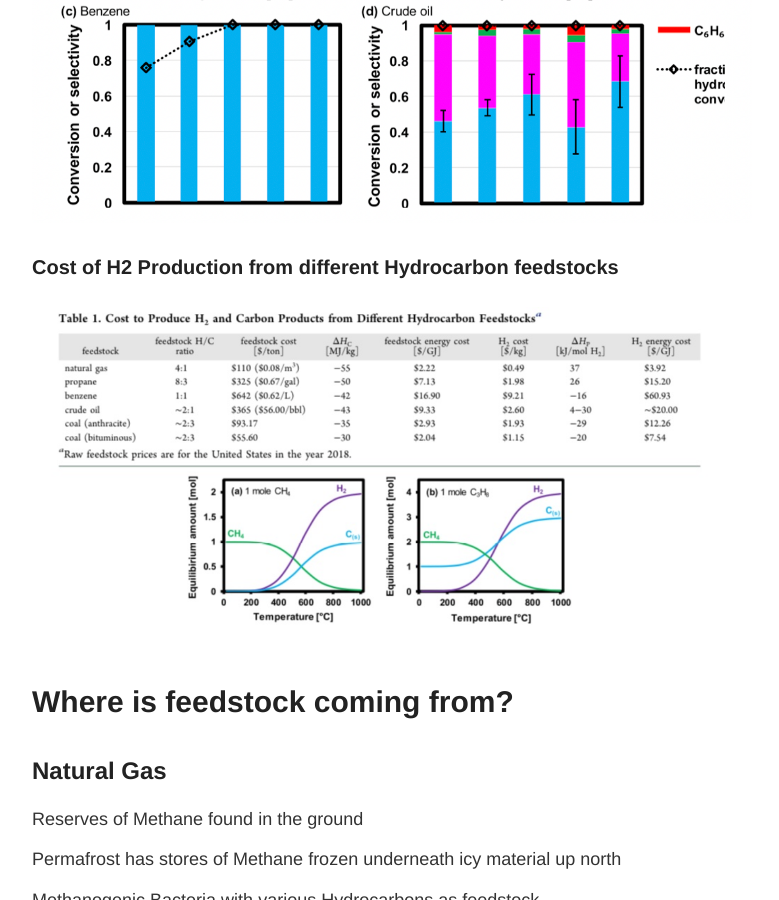
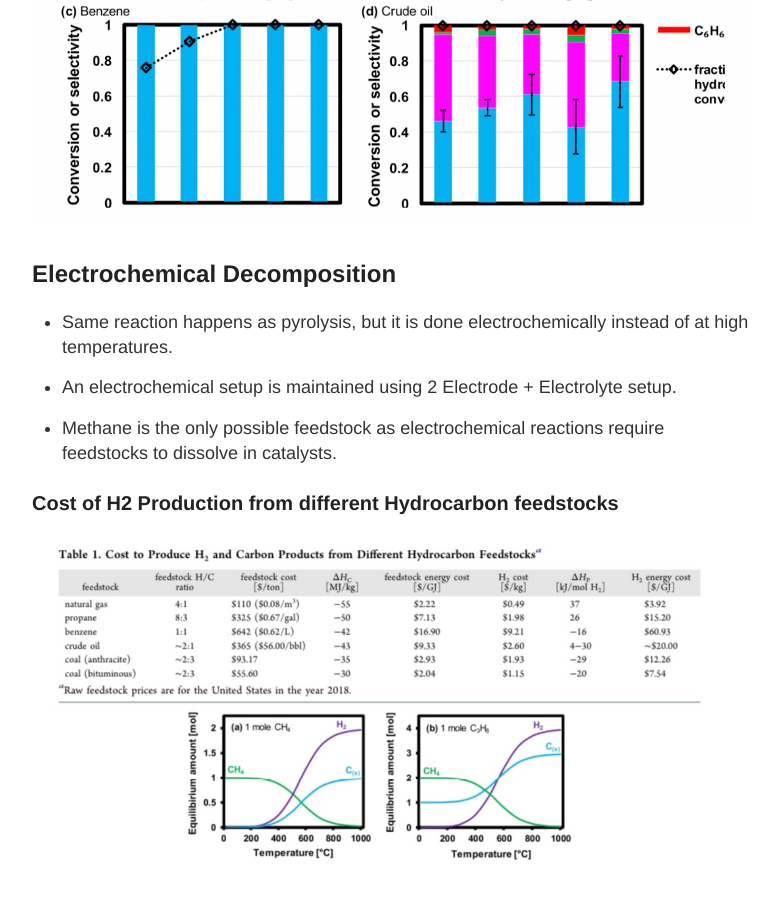
Before and after one commit to YungRaj/YungRaj.github.io, a Jekyll site: the page built from _posts/2022-08-15-Hydrogen.md, in a window 1280 px wide and 900 px high, scrolled down 6127 px. Shown: the whole window, without its empty margins (248-1027 px from the left). Built offline with Jekyll 4.4.1, drawn with Linux system fonts in a browser that asks for light colours; some of the changed text lies outside the part shown.

Commit message:
Hydrogen Energy

```diff
--- a/_posts/2022-08-15-Hydrogen.md
+++ b/_posts/2022-08-15-Hydrogen.md
@@ -76,6 +76,14 @@
 <div align="center"> <img src="https://github.com/YungRaj/YungRaj.github.io/raw/master/images/Hydrogen-Energy/pyrolysis_byproducts_selectivity.png" /></div>
 
 <div align="center"> <img src="https://github.com/YungRaj/YungRaj.github.io/raw/master/images/Hydrogen-Energy/pyrolysis_selectivities.png" /></div>
+
+## Electrochemical Decomposition
+
+* Same reaction happens as pyrolysis, but it is done electrochemically instead of at high temperatures.
+
+* An electrochemical setup is maintained using 2 Electrode + Electrolyte setup.
+
+* Methane is the only possible feedstock as electrochemical reactions require feedstocks to dissolve in catalysts.
 
 ### Cost of H2 Production from different Hydrocarbon feedstocks
 
@@ -293,18 +301,6 @@
 
 Pyrolysis
 
-# Electrochemical Decomposition
-
-Splitting of Methane in Ni-YSZ, Molten Carbonates and Ni
-
-<div align="center"> <img src="https://github.com/YungRaj/YungRaj.github.io/raw/master/images/Hydrogen-Energy/electrochemical_methane_splitting.png" /></div>
-
-Nano Mechano Tribo Conversion
-
-<div align="center"> <img src="https://github.com/YungRaj/YungRaj.github.io/raw/master/images/Hydrogen-Energy/nano_mechano_electrochemical_ch4_h2.png" /></div>
-
-<div align="center"> <img src="https://github.com/YungRaj/YungRaj.github.io/raw/master/images/Hydrogen-Energy/ga_na(oh)2.png" /></div>
-
 # Pyrocatalysts
 
 In this section, we will be describing the different types of catalysts we can use for our reactors and why they are beneficial for use in a practical commercial system. Notably, one of the main ones we can use are the byproducts of our reactions.
@@ -402,9 +398,15 @@
 
 # Electrocatalysts
 
-## Molten Salts
+## Ni-YSZ, Molten Carbonates and Ni
 
-## Nickel Hydroxide and Gallium
+<div align="center"> <img src="https://github.com/YungRaj/YungRaj.github.io/raw/master/images/Hydrogen-Energy/electrochemical_methane_splitting.png" /></div>
+
+## Ga and Ni(OH)2
+
+<div align="center"> <img src="https://github.com/YungRaj/YungRaj.github.io/raw/master/images/Hydrogen-Energy/nano_mechano_electrochemical_ch4_h2.png" /></div>
+
+<div align="center"> <img src="https://github.com/YungRaj/YungRaj.github.io/raw/master/images/Hydrogen-Energy/ga_na(oh)2.png" /></div>
 
 # Addressing Problems
 
```
